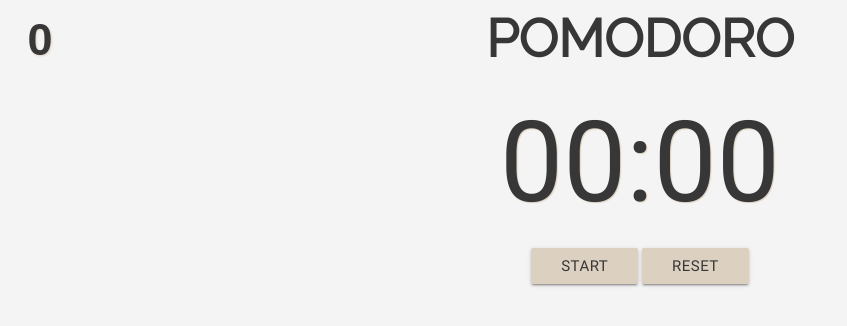
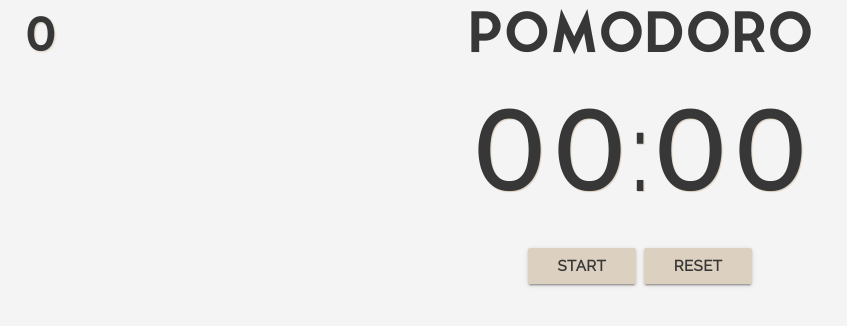
Before and after one commit to alivenotions/Pomodoro, a plain HTML site: page index.html in a window 1280 px wide. Shown: the whole page, without its empty margins (0-847 px from the left). Drawn offline with nearby package versions, Linux system fonts and the light colour scheme; files whose address does not match are found by name.

Commit message:
Added Font

```diff
--- a/css/style.css
+++ b/css/style.css
@@ -1,12 +1,17 @@
+@font-face {
+    font-family: 'aqua';
+    src: url(D:/Practice/Pomodoro/fonts/aqua.ttf) format("truetype");
+}
+
 body {
     background-color: #f4f4f4;
+    font-family: 'aqua', 'Raleway', sans-serif;
 }
 
 header {
     width: 90%;
     margin: 0 auto;
     text-align: center;
-    font-family: 'Raleway', sans-serif;
     font-weight: bold;
     font-size: 3.5em;
     color: #373737;
@@ -15,6 +20,8 @@ header {
 .btn {
     background-color: #dcd0c0;
     color: #373737;
+    font-family: 'Raleway';
+    font-weight: bold;
 }
 
 .btn:hover {
@@ -44,7 +51,6 @@ header {
     text-align: center;
     font-weight: bold;
     font-size: 3em;
-    font-family: sans-serif;
     line-height: 60px;
     text-shadow: 1px 1px 2px #dcd0c0;
     transition: 1s, color 0.5s;
```
Also changed, not shown: fonts/aqua.ttf (added).
